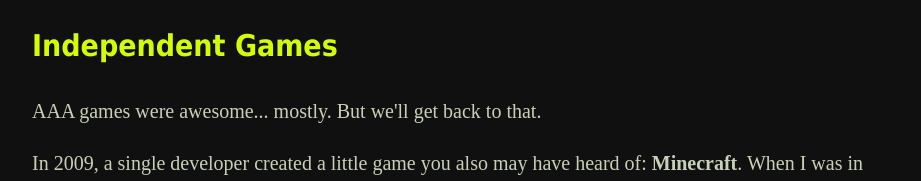
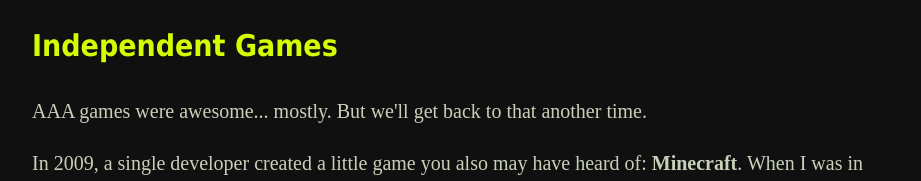
Before and after one commit to calebmeyer/The-Reactor-Core, an Eleventy site: page source/posts/3-independently-developed-games.md in a window 1280 px wide. Shown: the part 2280-2461 px from the top of the page, without its empty margins (178-1099 px from the left). Built offline with nearby package versions, Linux system fonts and the light colour scheme; Eleventy itself is replaced by a stand-in of ours; files that its build step writes are made by us from their sources; a web font is replaced by a local one.

Commit message:
Fix assertion

```diff
--- a/source/posts/3-independently-developed-games.md
+++ b/source/posts/3-independently-developed-games.md
@@ -29,7 +29,7 @@
 These "AAA" games were becoming huge affairs, capable of costing and generating huge amounts of money. Games slowly crept up from the $20 of my youth to the $60 that is standard today. And compared to many traditional forms of entertainment, their value was immense. Going bowling once would cost you $7 for shoe rental and $12/hour for a lane. Going to the movies was $12/ticket and $5/soda for ~2 hours of fun. Don't even get me started on skiing or golfing. But a $60 game like Fable could net you tens or hundreds of hours of entertainment across several playthroughs.
 
 # Independent Games
-AAA games were awesome... mostly. But we'll get back to that.
+AAA games were awesome... mostly. But we'll get back to that another time.
 
 In 2009, a single developer created a little game you also may have heard of: **Minecraft**. When I was in college, I started hearing about this little game named Minecraft, and how _super fun_ it was from all my friends. Now these are the same friends who told me about Halo and Call of Duty, so I had some faith in them. But I looked at the game and it looked like crap. Super blocky, probably not fun at all. Fast forward about a year to when a friend lets me try it overnight at his house. I started at about 6pm. I realized at about 6am that I had neither eaten, slept, nor used the restroom for the last 12 hours. I was in dire need of all three.
 
```
Also changed, not shown: 1 other file.
